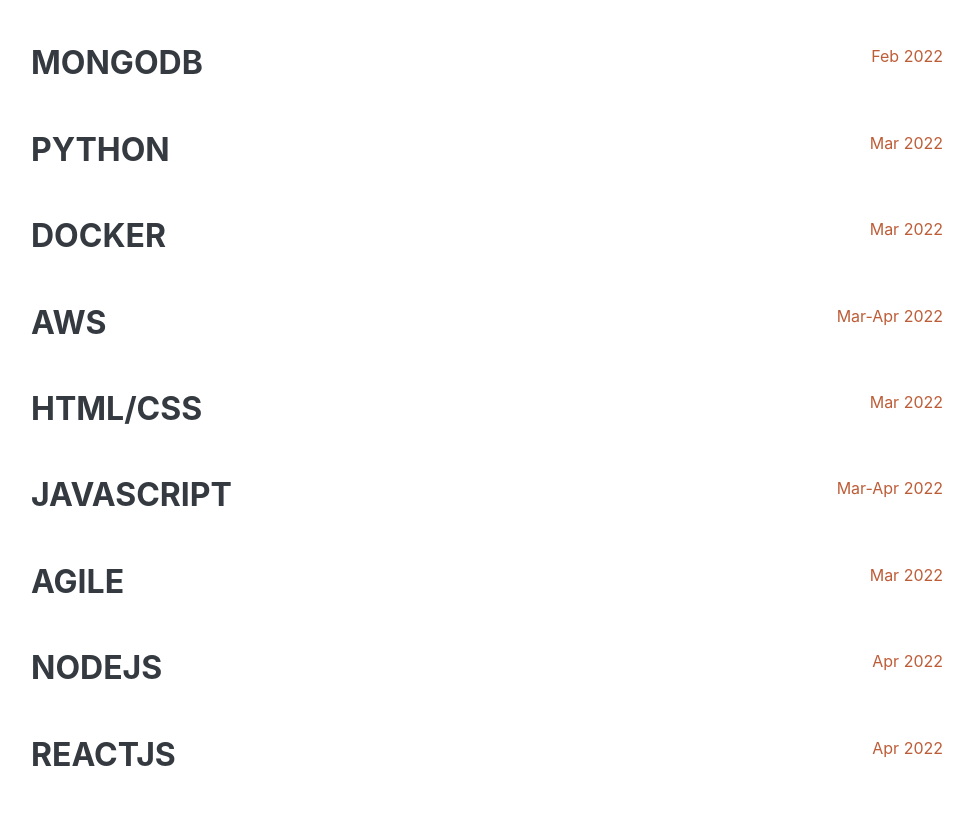
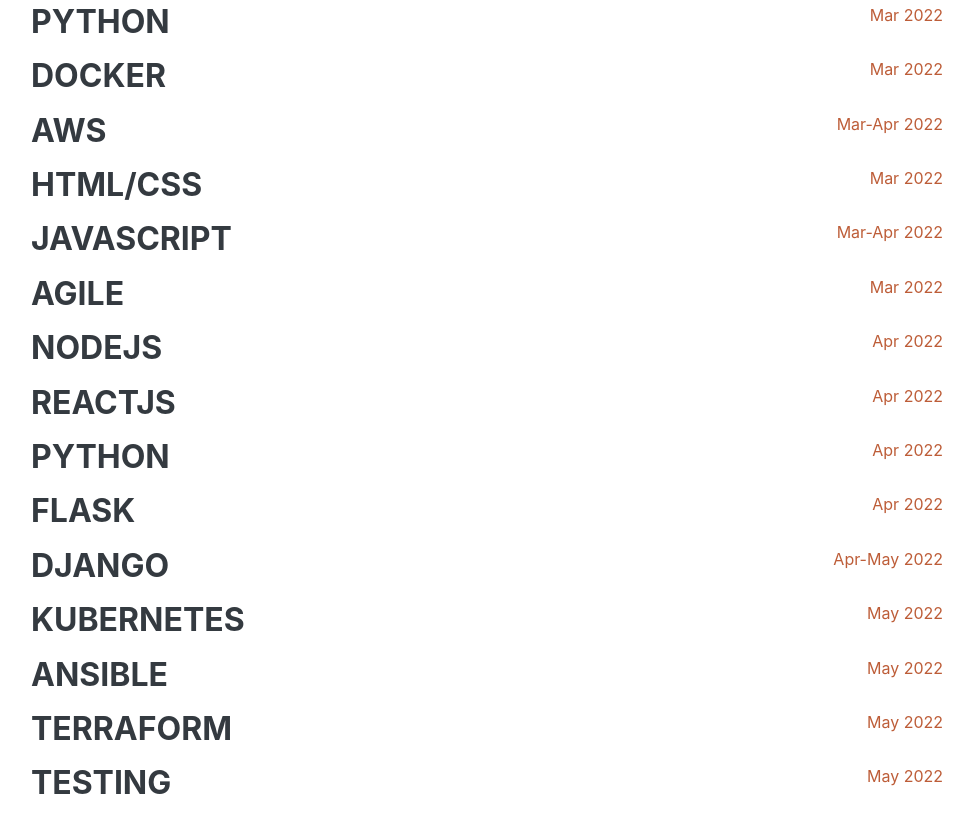
Before and after one commit to BunnyFine/portfolio, a plain HTML site: page index.html in a window 1280 px wide. Shown: the part 3187-4006 px from the top of the page, without its empty margins (289-1262 px from the left). Drawn offline with nearby package versions, Linux system fonts and the light colour scheme; a web font is replaced by a local one.

```diff
--- a/index.html
+++ b/index.html
@@ -362,7 +362,7 @@
         <div class="resume-section-content">
           <h2 class="mb-5">Learnings</h2>
           <div
-            class="d-flex flex-column flex-md-row justify-content-between mb-5"
+            class="d-flex flex-column flex-md-row justify-content-between mb-3"
           >
             <div class="flex-grow-1">
               <h3 class="mb-0">Linux</h3>
@@ -375,7 +375,7 @@
             </div>
           </div>
           <div
-            class="d-flex flex-column flex-md-row justify-content-between mb-5"
+            class="d-flex flex-column flex-md-row justify-content-between mb-3"
           >
             <div class="flex-grow-1">
               <h3 class="mb-0">git</h3>
@@ -385,7 +385,7 @@
             </div>
           </div>
           <div
-            class="d-flex flex-column flex-md-row justify-content-between mb-5"
+            class="d-flex flex-column flex-md-row justify-content-between mb-3"
           >
             <div class="flex-grow-1">
               <h3 class="mb-0">postgresql</h3>
@@ -395,7 +395,7 @@
             </div>
           </div>
           <div
-            class="d-flex flex-column flex-md-row justify-content-between mb-5"
+            class="d-flex flex-column flex-md-row justify-content-between mb-3"
           >
             <div class="flex-grow-1">
               <h3 class="mb-0">Mongodb</h3>
@@ -406,7 +406,7 @@
           </div>
 
           <div
-            class="d-flex flex-column flex-md-row justify-content-between mb-5"
+            class="d-flex flex-column flex-md-row justify-content-between mb-3"
           >
             <div class="flex-grow-1">
               <h3 class="mb-0">Python</h3>
@@ -417,7 +417,7 @@
           </div>
 
           <div
-            class="d-flex flex-column flex-md-row justify-content-between mb-5"
+            class="d-flex flex-column flex-md-row justify-content-between mb-3"
           >
             <div class="flex-grow-1">
               <h3 class="mb-0">Docker</h3>
@@ -427,7 +427,7 @@
             </div>
           </div>
           <div
-            class="d-flex flex-column flex-md-row justify-content-between mb-5"
+            class="d-flex flex-column flex-md-row justify-content-between mb-3"
           >
             <div class="flex-grow-1">
               <h3 class="mb-0">AWS</h3>
@@ -437,7 +437,7 @@
             </div>
           </div>
           <div
-            class="d-flex flex-column flex-md-row justify-content-between mb-5"
+            class="d-flex flex-column flex-md-row justify-content-between mb-3"
           >
             <div class="flex-grow-1">
               <h3 class="mb-0">HTML/CSS</h3>
@@ -447,7 +447,7 @@
             </div>
           </div>
           <div
-            class="d-flex flex-column flex-md-row justify-content-between mb-5"
+            class="d-flex flex-column flex-md-row justify-content-between mb-3"
           >
             <div class="flex-grow-1">
               <h3 class="mb-0">JavaScript</h3>
@@ -457,7 +457,7 @@
             </div>
           </div>
           <div
-            class="d-flex flex-column flex-md-row justify-content-between mb-5"
+            class="d-flex flex-column flex-md-row justify-content-between mb-3"
           >
             <div class="flex-grow-1">
               <h3 class="mb-0">Agile</h3>
@@ -468,7 +468,7 @@
           </div>
 
           <div
-            class="d-flex flex-column flex-md-row justify-content-between mb-5"
+            class="d-flex flex-column flex-md-row justify-content-between mb-3"
           >
             <div class="flex-grow-1">
               <h3 class="mb-0">NodeJS</h3>
@@ -478,7 +478,7 @@
             </div>
           </div>
           <div
-            class="d-flex flex-column flex-md-row justify-content-between mb-5"
+            class="d-flex flex-column flex-md-row justify-content-between mb-3"
           >
             <div class="flex-grow-1">
               <h3 class="mb-0">ReactJS</h3>
@@ -488,7 +488,7 @@
             </div>
           </div>
           <div
-            class="d-flex flex-column flex-md-row justify-content-between mb-5"
+            class="d-flex flex-column flex-md-row justify-content-between mb-3"
           >
             <div class="flex-grow-1">
               <h3 class="mb-0">Python</h3>
@@ -498,7 +498,7 @@
             </div>
           </div>
           <div
-            class="d-flex flex-column flex-md-row justify-content-between mb-5"
+            class="d-flex flex-column flex-md-row justify-content-between mb-3"
           >
             <div class="flex-grow-1">
               <h3 class="mb-0">Flask</h3>
@@ -508,7 +508,7 @@
             </div>
           </div>
           <div
-            class="d-flex flex-column flex-md-row justify-content-between mb-5"
+            class="d-flex flex-column flex-md-row justify-content-between mb-3"
           >
             <div class="flex-grow-1">
               <h3 class="mb-0">Django</h3>
@@ -518,7 +518,7 @@
             </div>
           </div>
           <div
-            class="d-flex flex-column flex-md-row justify-content-between mb-5"
+            class="d-flex flex-column flex-md-row justify-content-between mb-3"
           >
             <div class="flex-grow-1">
               <h3 class="mb-0">Kubernetes</h3>
@@ -528,7 +528,7 @@
             </div>
           </div>
           <div
-            class="d-flex flex-column flex-md-row justify-content-between mb-5"
+            class="d-flex flex-column flex-md-row justify-content-between mb-3"
           >
             <div class="flex-grow-1">
               <h3 class="mb-0">Ansible</h3>
@@ -538,7 +538,7 @@
             </div>
           </div>
           <div
-            class="d-flex flex-column flex-md-row justify-content-between mb-5"
+            class="d-flex flex-column flex-md-row justify-content-between mb-3"
           >
             <div class="flex-grow-1">
               <h3 class="mb-0">Terraform</h3>
@@ -548,7 +548,7 @@
             </div>
           </div>
           <div
-            class="d-flex flex-column flex-md-row justify-content-between mb-5"
+            class="d-flex flex-column flex-md-row justify-content-between mb-3"
           >
             <div class="flex-grow-1">
               <h3 class="mb-0">Testing</h3>
@@ -577,6 +577,7 @@
             <li class="list-inline-item"><i class="fab fa-docker"></i></li>
             <li class="list-inline-item"><i class="fab fa-python"></i></li>
             <li class="list-inline-item"><i class="fab fa-github"></i></li>
+            <li class="list-inline-item"><i class="fab fa-java"></i></li>
             <li class="list-inline-item"><i class="fa fa-flask"></i></li>
             <li class="list-inline-item"><i class="fab fa-npm"></i></li>
             <li class="list-inline-item"><i class="fab fa-linux"></i></li>
```
